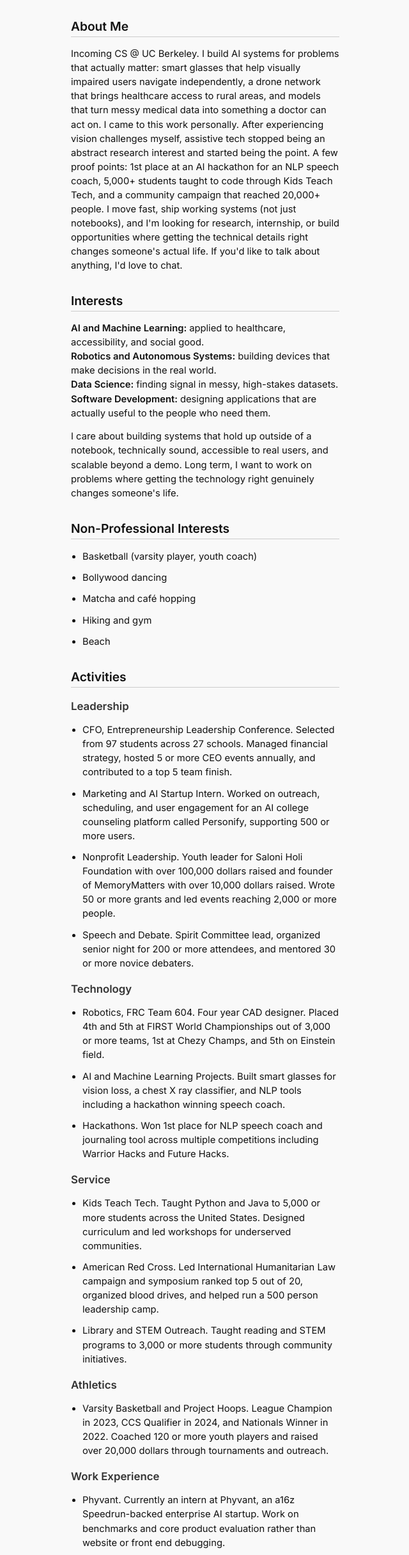
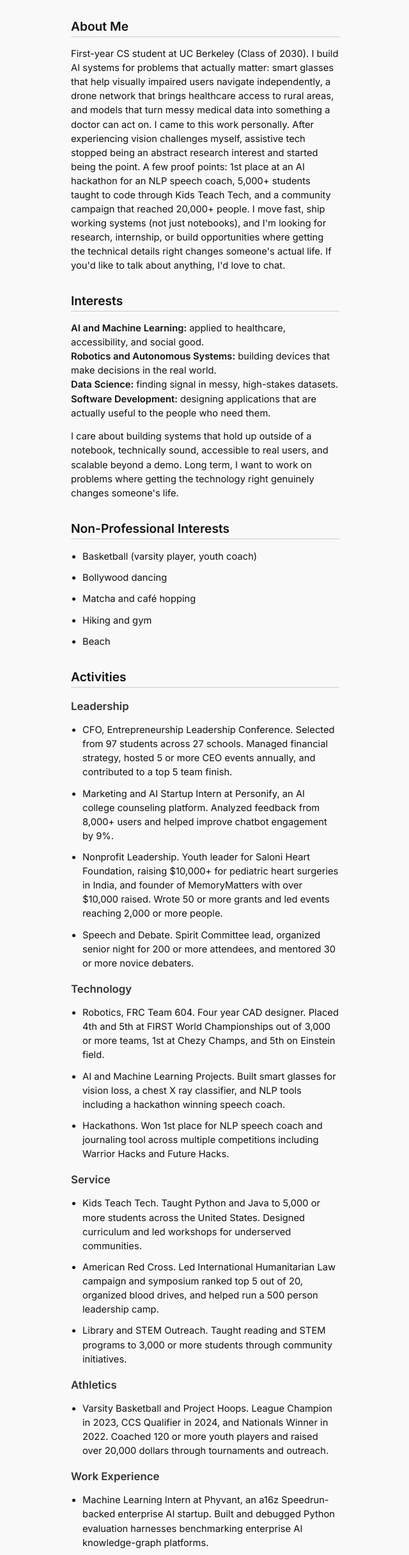
Before and after one commit to Saanvi365/Saanvi365.github.io, a plain HTML site: page index.html in a window 1280 px wide. Shown: the part 103-2534 px from the top of the page at 64% size, without its empty margins (319-959 px from the left). Drawn offline with Linux system fonts and the light colour scheme.

Commit message:
Revise personal details and project links in index.html
Updated personal information and work experience details in the index.html file. Changed internship descriptions and project links for accuracy.

```diff
--- a/index.html
+++ b/index.html
@@ -78,7 +78,7 @@
 
         <h2>About Me</h2>
         <p>
-           Incoming CS @ UC Berkeley. I build AI systems for problems that actually matter: smart glasses that help visually impaired users navigate independently, a drone network that brings healthcare access to rural areas, and models that turn messy medical data into something a doctor can act on. I came to this work personally. After experiencing vision challenges myself, assistive tech stopped being an abstract research interest and started being the point. A few proof points: 1st place at an AI hackathon for an NLP speech coach, 5,000+ students taught to code through Kids Teach Tech, and a community campaign that reached 20,000+ people. I move fast, ship working systems (not just notebooks), and I'm looking for research, internship, or build opportunities where getting the technical details right changes someone's actual life. If you'd like to talk about anything, I'd love to chat.
+           First-year CS student at UC Berkeley (Class of 2030). I build AI systems for problems that actually matter: smart glasses that help visually impaired users navigate independently, a drone network that brings healthcare access to rural areas, and models that turn messy medical data into something a doctor can act on. I came to this work personally. After experiencing vision challenges myself, assistive tech stopped being an abstract research interest and started being the point. A few proof points: 1st place at an AI hackathon for an NLP speech coach, 5,000+ students taught to code through Kids Teach Tech, and a community campaign that reached 20,000+ people. I move fast, ship working systems (not just notebooks), and I'm looking for research, internship, or build opportunities where getting the technical details right changes someone's actual life. If you'd like to talk about anything, I'd love to chat.
         </p>
 
         <h2>Interests</h2>
@@ -110,11 +110,11 @@
             </li>
 
             <li>
-            Marketing and AI Startup Intern. Worked on outreach, scheduling, and user engagement for an AI college counseling platform called Personify, supporting 500 or more users.
+            Marketing and AI Startup Intern at Personify, an AI college counseling platform. Analyzed feedback from 8,000+ users and helped improve chatbot engagement by 9%.
             </li>
 
             <li>
-            Nonprofit Leadership. Youth leader for Saloni Holi Foundation with over 100,000 dollars raised and founder of MemoryMatters with over 10,000 dollars raised. Wrote 50 or more grants and led events reaching 2,000 or more people.
+            Nonprofit Leadership. Youth leader for Saloni Heart Foundation, raising $10,000+ for pediatric heart surgeries in India, and founder of MemoryMatters with over $10,000 raised. Wrote 50 or more grants and led events reaching 2,000 or more people.
             </li>
 
             <li>
@@ -163,7 +163,7 @@
         <h3>Work Experience</h3>
         <ul>
             <li>
-            Phyvant. Currently an intern at Phyvant, an a16z Speedrun-backed enterprise AI startup. Work on benchmarks and core product evaluation rather than website or front end debugging.
+            Machine Learning Intern at Phyvant, an a16z Speedrun-backed enterprise AI startup. Built and debugged Python evaluation harnesses benchmarking enterprise AI knowledge-graph platforms.
             </li>
             <li>
             Barista, Private Tutor, and Caregiver. Managed independent café shifts, mentored staff, and tutored 10 or more students across STEM subjects.
@@ -174,22 +174,19 @@
         <ul>
             <li>
                 <strong>AI Smart Glasses, BlueStamp Engineering</strong>. Raspberry Pi wearable with ultrasonic sensors, real time object detection, voice activated controls, and ChatGPT integration.
-                <a href="https://github.com/yourrepo" target="_blank">[Repo]</a>
+                <a href="https://github.com/Saanvi365/Saanvi_SmartGlassesPortfolio" target="_blank">[Repo]</a>
             </li>
 
             <li>
                 <strong>Rural Drone Navigation Web App</strong>. Flask application that identifies the nearest pharmacy and simulates drone delivery with 3D flight paths and live tracking.
-                <a href="https://colab.research.google.com/yourcolab" target="_blank">[Colab]</a>
             </li>
 
             <li>
                 <strong>Heart X Ray Classifier</strong>. Machine learning model that detects abnormalities and generates plain language summaries.
-                <a href="https://github.com/yourrepo" target="_blank">[Repo]</a>
             </li>
 
             <li>
                 <strong>Digital Speech Coach</strong>. NLP tool that analyzes pacing and clarity in real time. Won 1st place at a local AI hackathon.
-                <a href="https://github.com/yourrepo" target="_blank">[GitHub]</a>
             </li>
         </ul>
 
```
